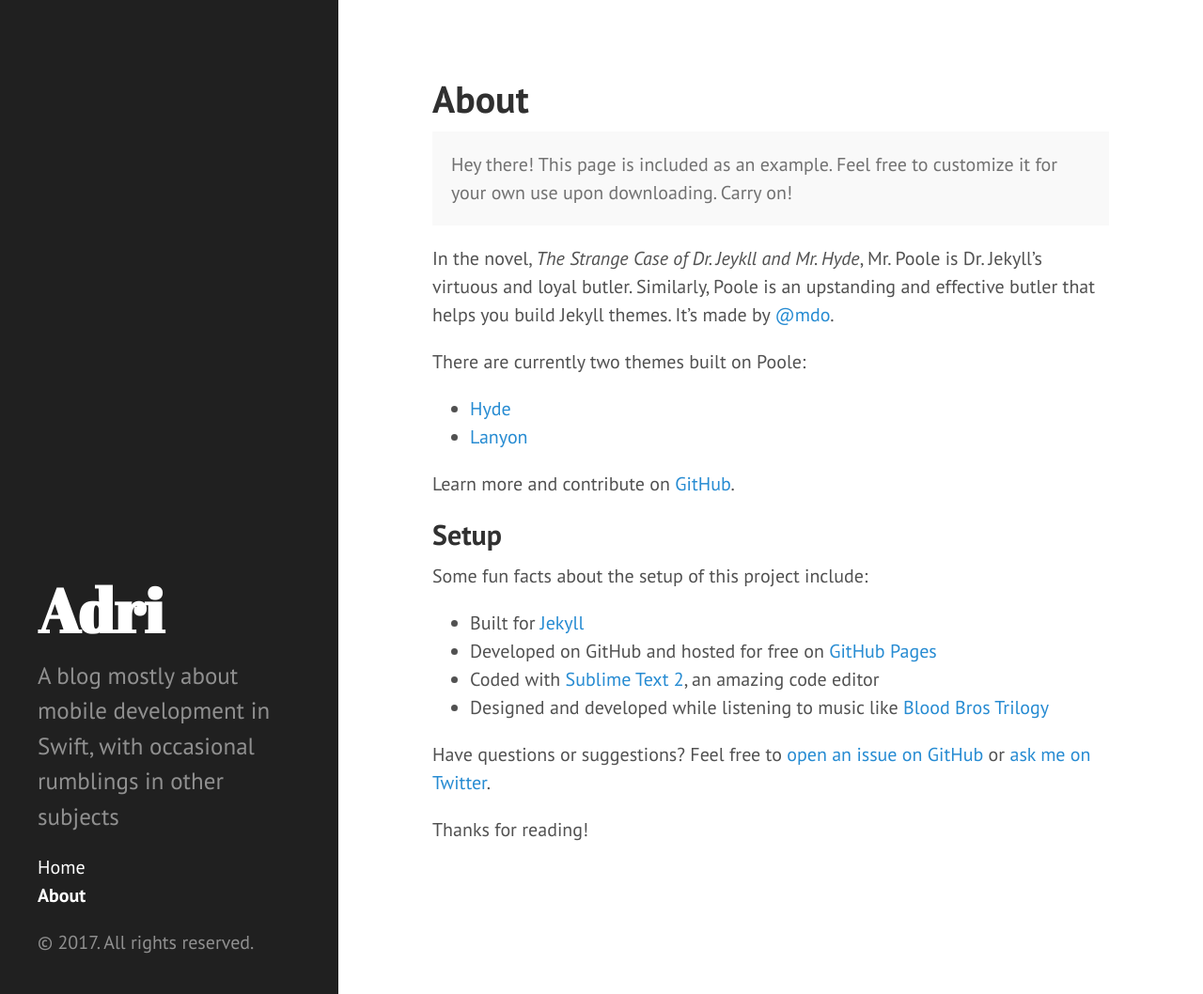
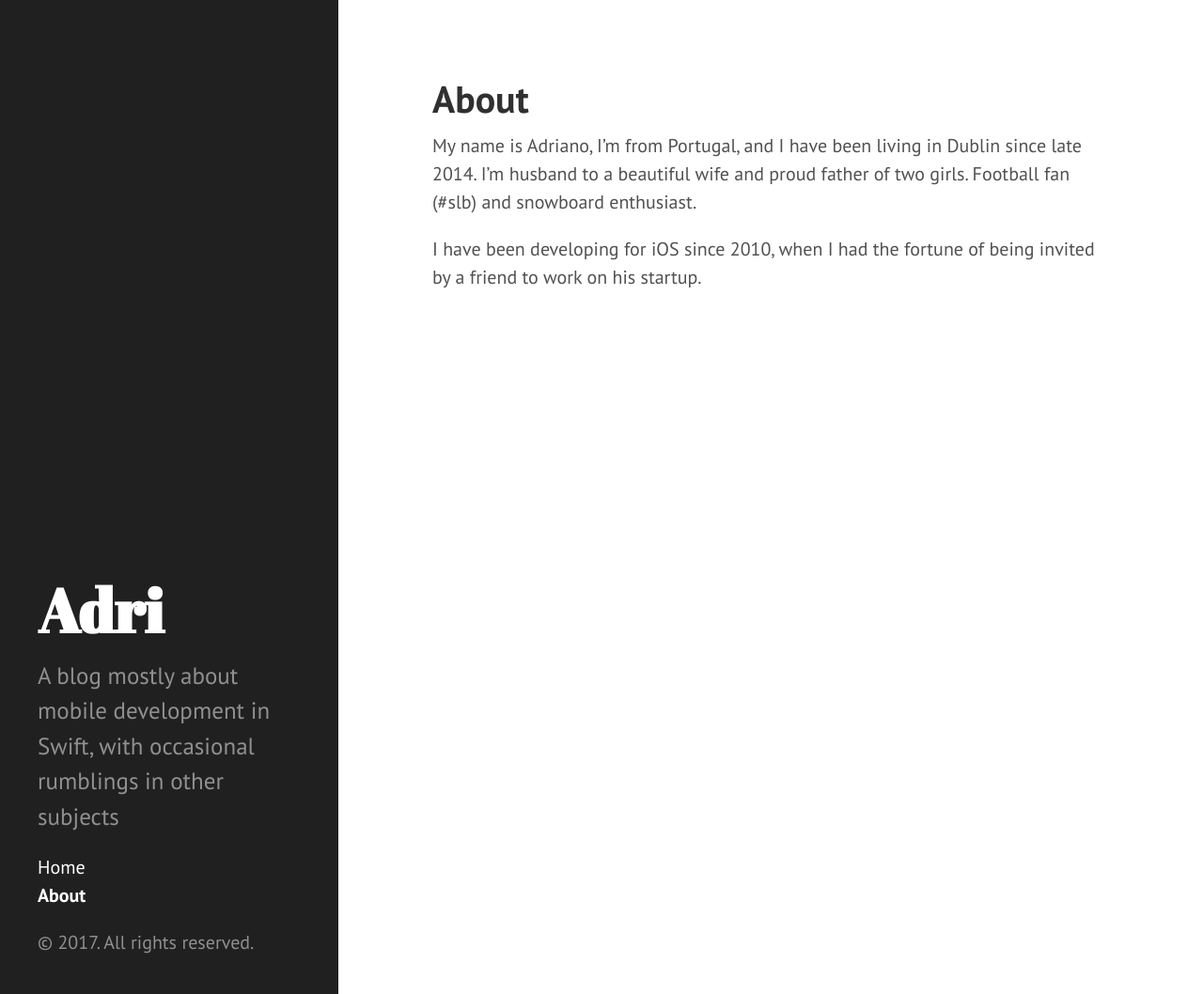
Before and after one commit to amg1976/amg1976.github.io, a Jekyll site: the page built from about.md, in a window 1280 px wide and 1058 px high. Shown: the whole window at 94% size. Built offline with Jekyll 4.4.1, drawn with Linux system fonts in a browser that asks for light colours.

Commit message:
Small update on the about page

```diff
--- a/about.md
+++ b/about.md
@@ -3,28 +3,6 @@ layout: page
 title: About
 ---
 
-<p class="message">
-  Hey there! This page is included as an example. Feel free to customize it for your own use upon downloading. Carry on!
-</p>
+My name is Adriano, I'm from Portugal, and I have been living in Dublin since late 2014. I'm husband to a beautiful wife and proud father of two girls. Football fan (#slb) and snowboard enthusiast.
 
-In the novel, *The Strange Case of Dr. Jeykll and Mr. Hyde*, Mr. Poole is Dr. Jekyll's virtuous and loyal butler. Similarly, Poole is an upstanding and effective butler that helps you build Jekyll themes. It's made by [@mdo](https://twitter.com/mdo).
-
-There are currently two themes built on Poole:
-
-* [Hyde](http://hyde.getpoole.com)
-* [Lanyon](http://lanyon.getpoole.com)
-
-Learn more and contribute on [GitHub](https://github.com/poole).
-
-## Setup
-
-Some fun facts about the setup of this project include:
-
-* Built for [Jekyll](http://jekyllrb.com)
-* Developed on GitHub and hosted for free on [GitHub Pages](https://pages.github.com)
-* Coded with [Sublime Text 2](http://sublimetext.org), an amazing code editor
-* Designed and developed while listening to music like [Blood Bros Trilogy](https://soundcloud.com/maddecent/sets/blood-bros-series)
-
-Have questions or suggestions? Feel free to [open an issue on GitHub](https://github.com/poole/issues/new) or [ask me on Twitter](https://twitter.com/mdo).
-
-Thanks for reading!
+I have been developing for iOS since 2010, when I had the fortune of being invited by a friend to work on his startup.
```
